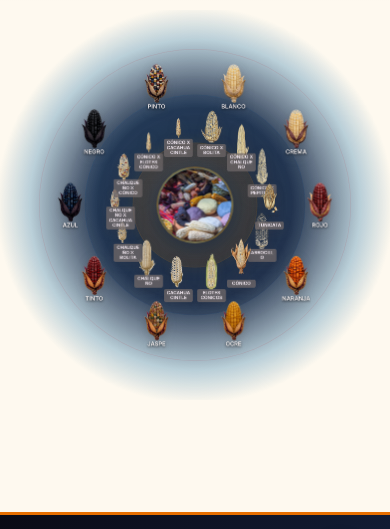
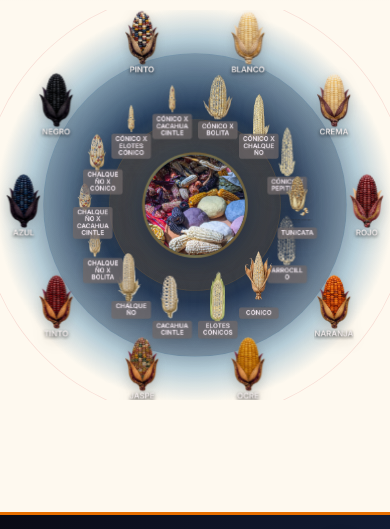
Before and after one commit to alexanderdiego19537-svg/Herencia-de-el-maiz, a website: page index.html in a window 390 px wide. Shown: the part 232-761 px from the top of the page. Drawn offline with nearby package versions, Linux system fonts and the light colour scheme.

Commit message:
feat: rewrite master presentation script, maximize mobile wheel scale, add word-wrap to nutrition lists

```diff
--- a/css/estilos.css
+++ b/css/estilos.css
@@ -904,38 +904,38 @@ img {
         position: absolute;
         top: 50%;
         left: 50%;
-        transform: translate(-50%, -50%) scale(0.85);
+        transform: translate(-50%, -50%) scale(1.0);
         transform-origin: center center;
     }
 }
 
 @media (max-width: 650px) {
     .contenedor-rueda {
-        transform: translate(-50%, -50%) scale(0.68);
+        transform: translate(-50%, -50%) scale(0.85);
     }
 }
 
 @media (max-width: 550px) {
     .contenedor-rueda {
-        transform: translate(-50%, -50%) scale(0.55);
+        transform: translate(-50%, -50%) scale(0.72);
     }
 }
 
 @media (max-width: 450px) {
     .contenedor-rueda {
-        transform: translate(-50%, -50%) scale(0.48);
+        transform: translate(-50%, -50%) scale(0.66);
     }
 }
 
 @media (max-width: 380px) {
     .contenedor-rueda {
-        transform: translate(-50%, -50%) scale(0.41);
+        transform: translate(-50%, -50%) scale(0.55);
     }
 }
 
 @media (max-width: 320px) {
     .contenedor-rueda {
-        transform: translate(-50%, -50%) scale(0.35);
+        transform: translate(-50%, -50%) scale(0.48);
     }
 
     .encabezado-principal h1 {
```
Also changed, not shown: paginas/categorias/nutricion.html (+1 -1 lines).
